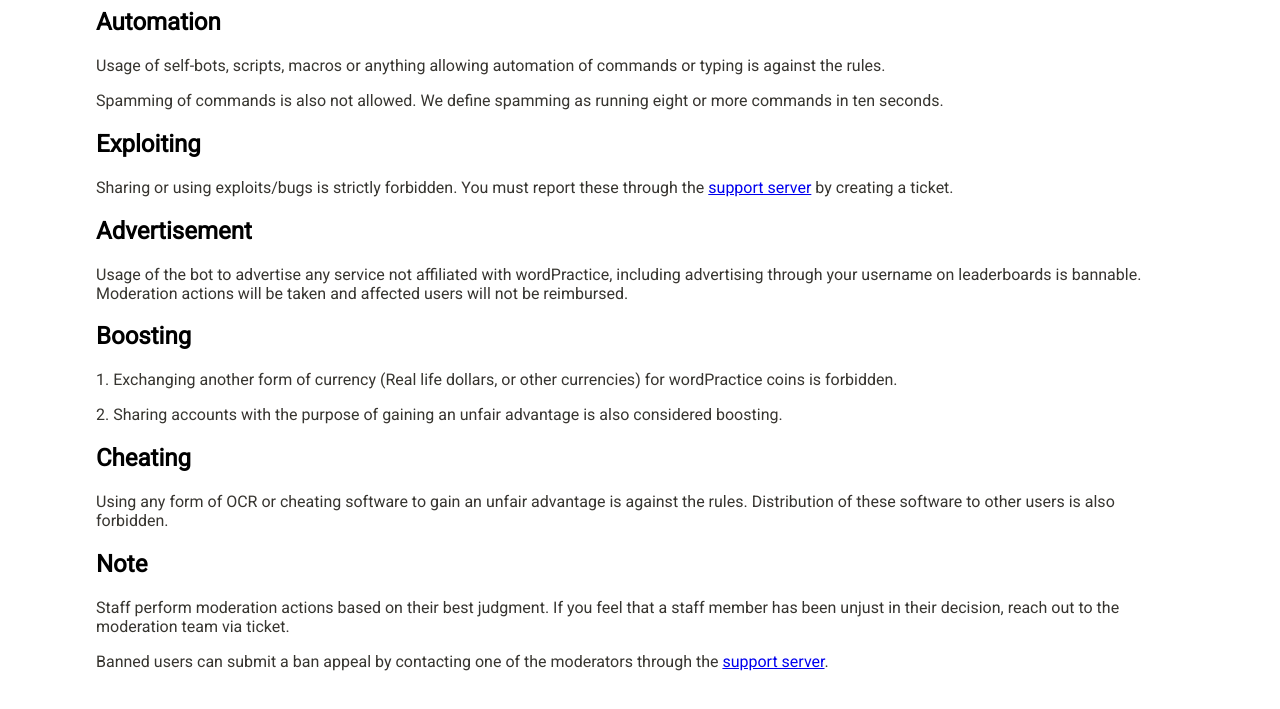
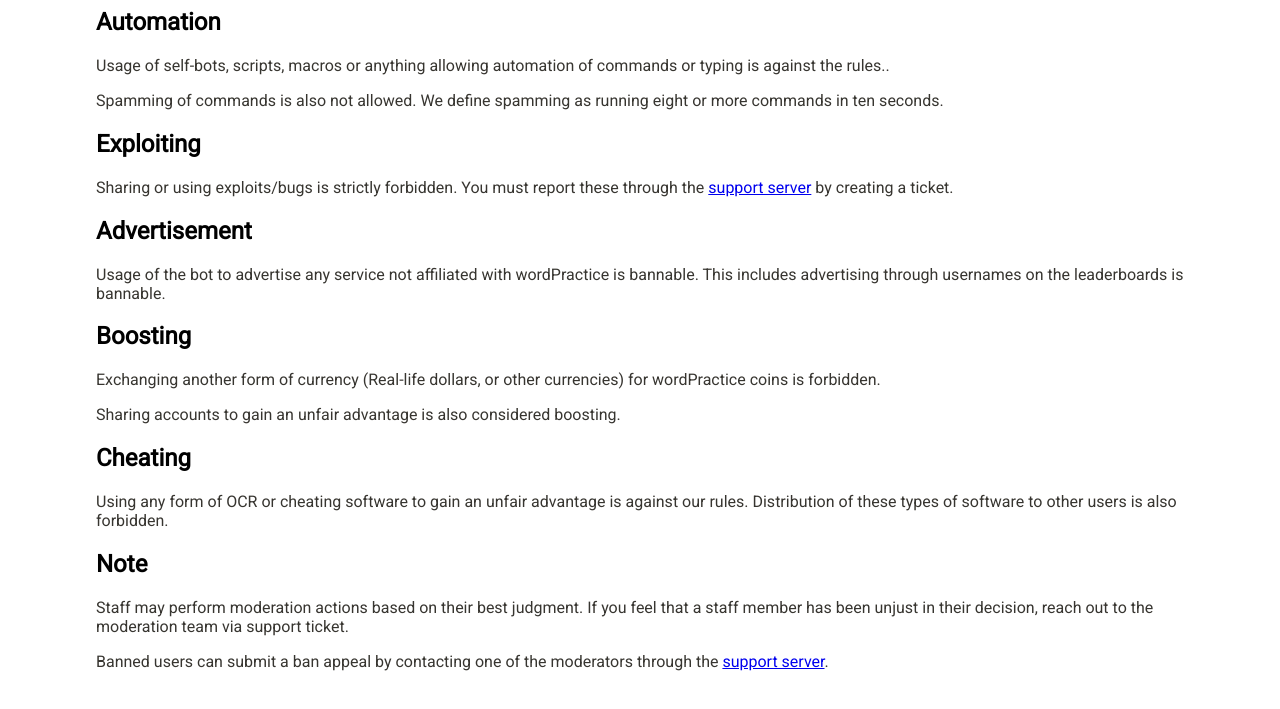
Before and after one commit to principle105/privacy-policy, a plain HTML site: page rules.html in a window 1280 px wide. Shown: the part 105-814 px from the top of the page. Drawn offline with Linux system fonts and the light colour scheme.

Commit message:
updated rules

```diff
--- a/rules.html
+++ b/rules.html
@@ -16,7 +16,7 @@
 
     <div class="section">
       <h2>Automation</h2>
-      <p>Usage of self-bots, scripts, macros or anything allowing automation of commands or typing is against the rules.</p>
+      <p>Usage of self-bots, scripts, macros or anything allowing automation of commands or typing is against the rules..</p>
       <p>Spamming of commands is also not allowed. We define spamming as running eight or more commands in ten seconds.</p>
     </div>
 
@@ -27,23 +27,23 @@
 
     <div class="section">
       <h2>Advertisement</h2>
-      <p>Usage of the bot to advertise any service not affiliated with wordPractice, including advertising through your username on leaderboards is bannable. Moderation actions will be taken and affected users will not be reimbursed.</p>
+      <p>Usage of the bot to advertise any service not affiliated with wordPractice is bannable. This includes advertising through usernames on the leaderboards is bannable. </p>
     </div>
 
     <div class="section">
       <h2>Boosting</h2>
-      <p>1. Exchanging another form of currency (Real life dollars, or other currencies) for wordPractice coins is forbidden.</p>
-      <p>2. Sharing accounts with the purpose of gaining an unfair advantage is also considered boosting.</p>
+      <p>Exchanging another form of currency (Real-life dollars, or other currencies) for wordPractice coins is forbidden.</p>
+      <p>Sharing accounts to gain an unfair advantage is also considered boosting.</p>
     </div>
 
      <div class="section">
       <h2>Cheating</h2>
-      <p>Using any form of OCR or cheating software to gain an unfair advantage is against the rules. Distribution of these software to other users is also forbidden.</p>
+      <p>Using any form of OCR or cheating software to gain an unfair advantage is against our rules. Distribution of these types of software to other users is also forbidden.</p>
     </div>
 
     <div class="section">
       <h2>Note</h2>
-      <p>Staff perform moderation actions based on their best judgment. If you feel that a staff member has been unjust in their decision, reach out to the moderation team via ticket.</p>
+      <p>Staff may perform moderation actions based on their best judgment. If you feel that a staff member has been unjust in their decision, reach out to the moderation team via support ticket.</p>
       <p>Banned users can submit a ban appeal by contacting one of the moderators through the <a href="https://discord.com/invite/wordpractice">support server</a>.</p>
     </div>
     <script src="script.js"></script>
```
